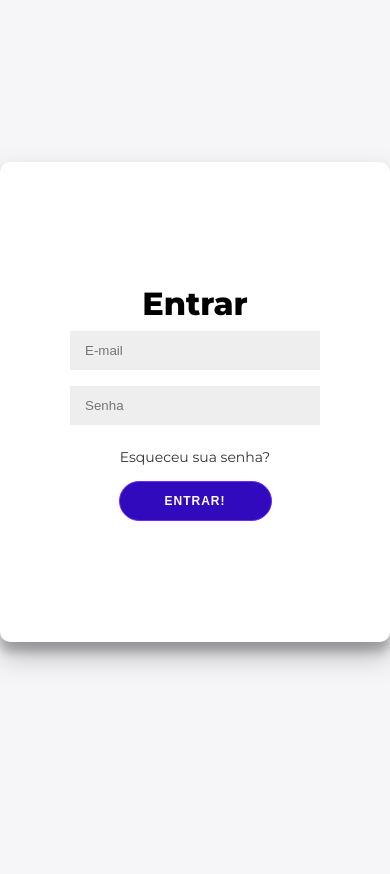
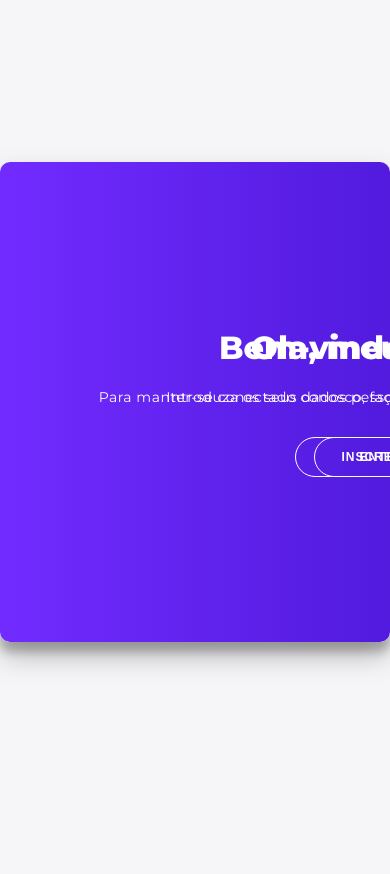
Before and after one commit to marcotulionasc/signin-signup, a PHP site: page / in a window 390 px wide. Run offline with PHP 8.4, Linux system fonts and the light colour scheme.

Commit message:
responsividade

```diff
--- a/index.html
+++ b/index.html
@@ -5,27 +5,16 @@
     <meta charset="UTF-8">
     <meta http-equiv="X-UA-Compatible" content="IE=edge">
     <meta name="viewport" content="width=device-width, initial-scale=1.0">
+
     <link rel="stylesheet" href="https://cdnjs.cloudflare.com/ajax/libs/font-awesome/6.2.1/css/all.min.css"
         integrity="sha512-MV7K8+y+gLIBoVD59lQIYicR65iaqukzvf/nwasF0nqhPay5w/9lJmVM2hMDcnK1OnMGCdVK+iQrJ7lzPJQd1w=="
         crossorigin="anonymous" referrerpolicy="no-referrer" />
     <link rel="stylesheet" href="style.css">
     <link rel="icon" type="image/png" href="letter-m.png">
     <title>Entrar/Inscreva-se</title>
-    <style>
-        /* Add responsive styles here */
-        @media screen and (max-width: 768px) {
-            .container {
-                grid-template-columns: 1fr;
-            }
-            .form-container {
-                width: 100%;
-                padding: 20px;
-            }
-            .overlay-container {
-                display: none;
-            }
-        }
-    </style>
+
+
+
 </head>
 
 <body>
--- a/style.css
+++ b/style.css
@@ -1,3 +1,5 @@
+/* Estilos gerais */
+
 @import url("https://fonts.googleapis.com/css?family=Montserrat:400,800");
 
 * {
@@ -75,7 +77,7 @@ form {
 	align-items: center;
 	justify-content: center;
 	flex-direction: column;
-	padding: 0 50px;
+	padding: 0 20px; /* Reduzi o padding para melhorar a responsividade */
 	height: 100%;
 	text-align: center;
 }
@@ -94,8 +96,8 @@ input {
 	box-shadow: 0 14px 28px rgba(0, 0, 0, 0.25), 0 10px 10px rgba(0, 0, 0, 0.22);
 	position: relative;
 	overflow: hidden;
-	width: 768px;
-	max-width: 100%;
+	width: 100%;
+	max-width: 768px; /* Alterei o valor para 768px */
 	min-height: 480px;
 }
 
@@ -106,49 +108,23 @@ input {
 	transition: all 0.6s ease-in-out;
 }
 
-.sign-in-container {
+.sign-in-container,
+.sign-up-container {
 	left: 0;
-	width: 50%;
+	width: 100%; /* Alterei para 100% para ocupar toda a largura na versão mobile */
 	z-index: 2;
 }
 
-.container.right-panel-active .sign-in-container {
-	transform: translateX(100%);
-}
-
-.sign-up-container {
-	left: 0;
-	width: 50%;
-	opacity: 0;
-	z-index: 1;
-}
-
+.container.right-panel-active .sign-in-container,
 .container.right-panel-active .sign-up-container {
-	transform: translateX(100%);
-	opacity: 1;
-	z-index: 5;
-	animation: show 0.6s;
-}
-
-@keyframes show {
-	0%,
-	49.99% {
-		opacity: 0;
-		z-index: 1;
-	}
-
-	50%,
-	100% {
-		opacity: 1;
-		z-index: 5;
-	}
+	transform: translateX(0); /* Alterei para 0 para corrigir a posição na versão mobile */
 }
 
 .overlay-container {
 	position: absolute;
 	top: 0;
-	left: 50%;
-	width: 50%;
+	left: 0;
+	width: 100%; /* Alterei para 100% para ocupar toda a largura na versão mobile */
 	height: 100%;
 	overflow: hidden;
 	transition: transform 0.6s ease-in-out;
@@ -156,7 +132,7 @@ input {
 }
 
 .container.right-panel-active .overlay-container {
-	transform: translateX(-100%);
+	transform: translateX(0); /* Alterei para 0 para corrigir a posição na versão mobile */
 }
 
 .overlay {
@@ -168,7 +144,7 @@ input {
 	background-position: 0 0;
 	color: #ffffff;
 	position: relative;
-	left: -100%;
+	left: 0;
 	height: 100%;
 	width: 200%;
 	transform: translateX(0);
@@ -176,7 +152,7 @@ input {
 }
 
 .container.right-panel-active .overlay {
-	transform: translateX(50%);
+	transform: translateX(0); /* Alterei para 0 para corrigir a posição na versão mobile */
 }
 
 .overlay-panel {
@@ -185,68 +161,22 @@ input {
 	align-items: center;
 	justify-content: center;
 	flex-direction: column;
-	padding: 0 40px;
+	padding: 0 20px; /* Reduzi o padding para melhorar a responsividade */
 	text-align: center;
 	top: 0;
 	height: 100%;
-	width: 50%;
+	width: 100%; /* Alterei para 100% para ocupar toda a largura na versão mobile */
 	transform: translateX(0);
 	transition: transform 0.6s ease-in-out;
 }
 
-.overlay-left {
-	transform: translateX(-20%);
-}
-
-.container.right-panel-active .overlay-left {
-	transform: translateX(0);
-}
-
+.overlay-left,
 .overlay-right {
 	right: 0;
 	transform: translateX(0);
 }
 
+.container.right-panel-active .overlay-left,
 .container.right-panel-active .overlay-right {
-	transform: translateX(20%);
+	transform: translateX(0); /* Alterei para 0 para corrigir a posição na versão mobile */
 }
-
-.social-container {
-	margin: 20px 0;
-}
-
-.social-container a {
-	border: 1px solid #dddddd;
-	border-radius: 50%;
-	display: inline-flex;
-	justify-content: center;
-	align-items: center;
-	margin: 0 5px;
-	height: 40px;
-	width: 40px;
-}
-
-footer {
-	background-color: #222;
-	color: #fff;
-	font-size: 14px;
-	bottom: 0;
-	position: fixed;
-	left: 0;
-	right: 0;
-	text-align: center;
-	z-index: 999;
-}
-
-footer p {
-	margin: 10px 0;
-}
-
-footer i {
-	color: rgb(43, 0, 255);
-}
-
-footer a {
-	color: #3c97bf;
-	text-decoration: none;
-}
```
